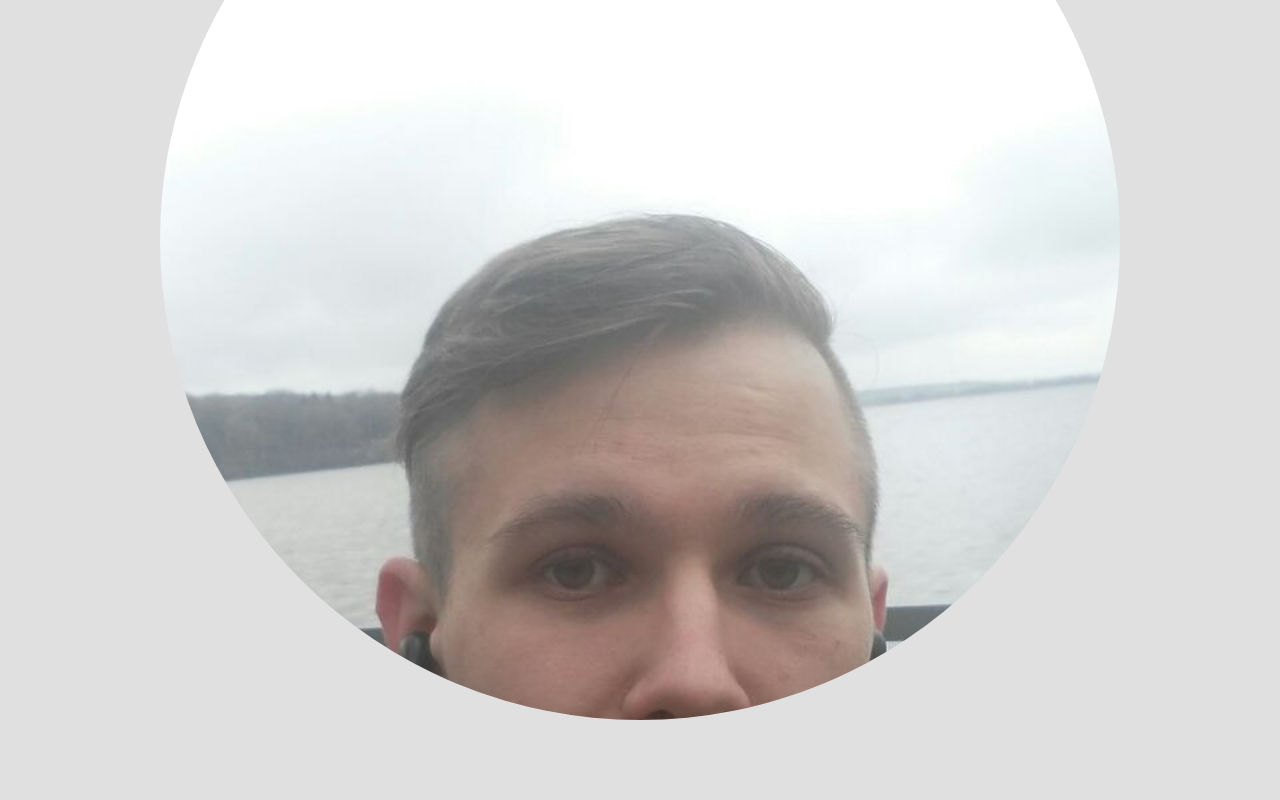
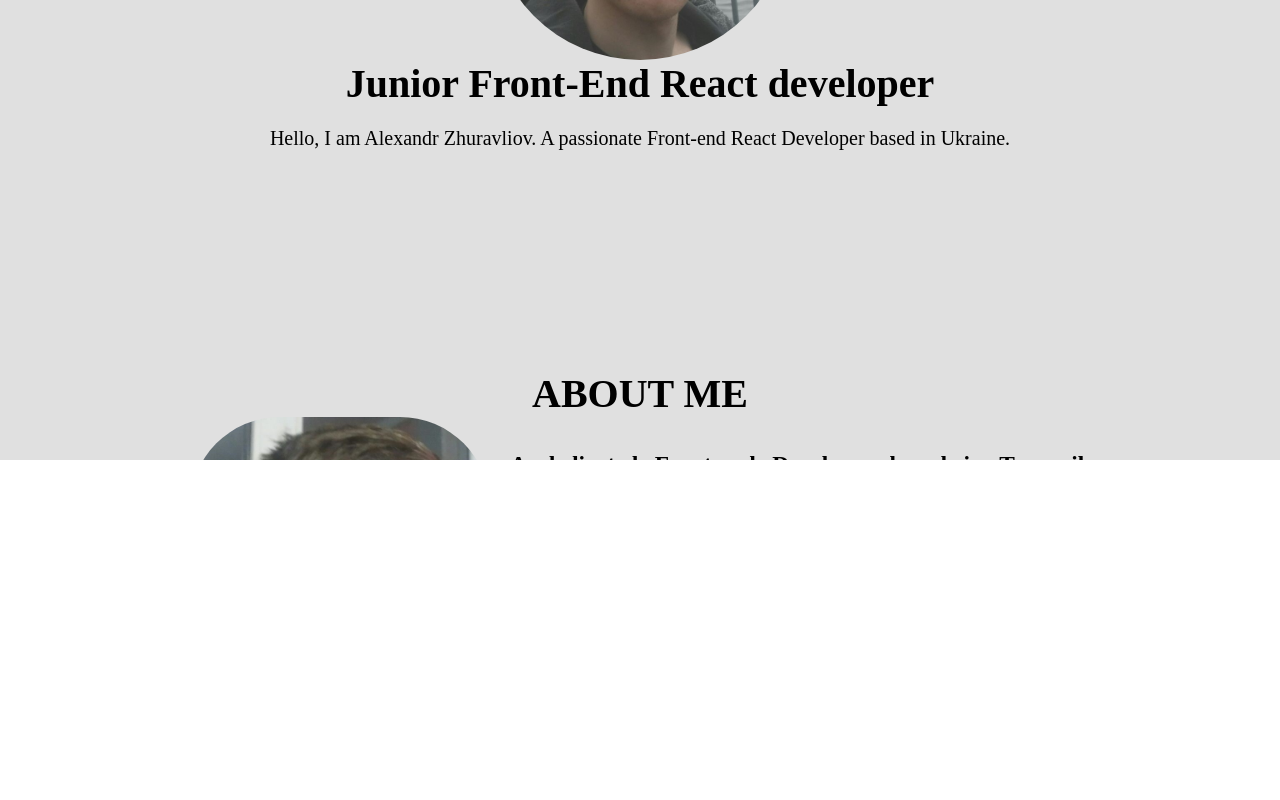
Before and after one commit to Dagrea/AlexZhura, a React (Create React App) app: page / in a window 1280 px wide. Shown: the part 340-1140 px from the top of the page. After the commit the page ends 800 px from the top, so only its background shows below. Built offline with nearby package versions, Linux system fonts and the light colour scheme.

Commit message:
css/animation adjustment

```diff
--- a/package.json
+++ b/package.json
@@ -6,6 +6,7 @@
     "@testing-library/jest-dom": "^5.16.5",
     "@testing-library/react": "^13.4.0",
     "@testing-library/user-event": "^13.5.0",
+    "lodash": "^4.17.21",
     "npm-run-all": "^4.1.5",
     "react": "^18.2.0",
     "react-dom": "^18.2.0",
--- a/src/App.js
+++ b/src/App.js
@@ -1,4 +1,4 @@
-import logo from './logo.svg'
+import React, {useState, useEffect, useCallback} from 'react';
 import './styles/css/App.css'
 import Navbar from './components/Navbar.jsx'
 import Footer from './components/Footer.jsx'
@@ -6,16 +6,31 @@ import Greeting from './components/Greeting.jsx'
 import About from './components/About.jsx'
 import Portfolio from './components/Portfolio.jsx'
 import Contact from './components/Contact.jsx'
+import debounce from "lodash/debounce";
 
 function App() {
+  const [isScroll, setIsScroll] = useState(false);
+  const setFalse = () => {
+    setIsScroll(false);
+  };
+  const debouncedHandleOnScroll = useCallback(debounce(()=>{setFalse()}, 100),
+    []);
+  const handleOnScroll = () => {
+    if(!isScroll) {
+      setIsScroll(true);
+    }
+    debouncedHandleOnScroll();
+  };
   return (
-    <div className="App">
+    <div className={isScroll ? 'App' : 'App scroll-hide'} onScroll={handleOnScroll}>
       <Navbar/>
       <div className="content">
+      <div className="content_inner">
       <Greeting/>
       <About/>
       <Portfolio/>
       <Contact/>
+      </div>
       </div>
       <Footer/>
     </div>
--- a/src/components/About.jsx
+++ b/src/components/About.jsx
@@ -1,13 +1,20 @@
 import React from 'react';
+import avatar from '../assets/about.jpg'
 
 const About = () => {
 
   return (
     <div className="about" >
     <div><h1>ABOUT ME</h1></div>
-    <div>A dedicated Front-end Developer based in Ternopil, Ukraine. Ready for relocate</div>
-    <div className="avatar_about"></div>
-    <div><p> As a Junior Front-End Developer, I possess an impressive arsenal of skills in HTML, CSS, JavaScript and React. I excel in designing and maintaining responsive websites that offer a smooth user experience. My expertise lies in crafting dynamic, engaging interfaces through writing clean and optimized code and utilizing cutting-edge development tools and techniques.</p></div>
+   <div className="about_inner">
+    <div className="avatar_about">
+      <img className="avatar_about_img" src={avatar} alt="avatar" />
+    </div>
+    <div className="about_text">
+    <div> <h3>A dedicated Front-end Developer based in Ternopil, Ukraine. Ready for relocate</h3></div>
+    <p> As a Junior Front-End Developer, I possess an impressive arsenal of skills in HTML, CSS, JavaScript and React. I excel in designing and maintaining responsive websites that offer a smooth user experience. My expertise lies in crafting dynamic, engaging interfaces through writing clean and optimized code and utilizing cutting-edge development tools and techniques.</p>
+    </div>
+    </div>
     </div>
   );
 };
--- a/src/components/Greeting.jsx
+++ b/src/components/Greeting.jsx
@@ -1,10 +1,16 @@
-import React from 'react';
+import React, {useState} from 'react';
 
 const Greeting = () => {
-
+  const [isActive, setIsActive] = useState(false);
+  let className = 'avatar';
+  if (isActive) {
+    className += ' avatar_running';
+  }
   return (
     <div className="greeting" >
-    <div className="avatar"></div>
+    <div className={className}
+      onMouseEnter={() => setIsActive(current => !current)}
+    ></div>
     <h1>Junior Front-End React developer</h1>
     <p>Hello, I am Alexandr Zhuravliov. A passionate Front-end React Developer based in Ukraine. </p>
     </div>
--- a/src/components/Portfolio.jsx
+++ b/src/components/Portfolio.jsx
@@ -1,10 +1,16 @@
-import React from 'react';
+import React, {useState} from 'react';
 
 const Portfolio = () => {
 
+  const [projects, setProjects] = useState([]);
   return (
     <div className="" >
     <h1>Portfolio</h1>
+    {projects.length > 0 ?
+    projects.map((data) => (
+      <div>Project {data.name}</div>)) :
+    <div><h3>New projects coming soon... </h3></div>
+    }
     </div>
   );
 };
--- a/src/styles/css/App.css
+++ b/src/styles/css/App.css
@@ -1,24 +1,31 @@
 @font-face ("Nanum Gothic Coding", "../fonts/NanumGothicCoding-Bold.ttf");
 @font-face : cursive;
-@keyframes rotate {
+@keyframes borders-morph {
   0% {
-    transform: rotate(0deg);
+    border-radius: 50%;
   }
   25% {
-    transform: rotate(180deg);
+    border-radius: 60% 40% 60% 40%/60% 40% 60% 40%;
   }
   50% {
-    transform: rotate(360deg);
+    border-radius: 40% 60% 60% 40%/60% 40% 60% 40%;
   }
   75% {
-    transform: rotate(180deg);
+    border-radius: 40% 60% 40% 60%/60% 40% 60% 40%;
   }
   100% {
-    transform: rotate(0deg);
+    border-radius: 50%;
   }
+}
+@keyframes to-circle {
+  border-radius: 50%;
 }
 html {
   box-sizing: border-box;
+}
+
+h1, h2, h3, h4, h5, h6 {
+  margin: 0px;
 }
 
 *, *::after, *::before {
@@ -27,8 +34,7 @@ html {
 
 body {
   min-width: 320px;
-  overflow-x: hidden;
-  scroll-behavior: smooth;
+  overflow: hidden;
 }
 
 a {
@@ -37,16 +43,42 @@ a {
 }
 
 .App {
+  height: 100%;
+  max-height: 100vh;
+  overflow: overlay;
+  overflow-x: hidden;
   text-align: center;
   font-family: "Nanum Gothic Coding";
-  font-size: 5vw;
+  font-size: calc(15px + 0.390625vw);
+}
+.App::-webkit-scrollbar {
+  width: 10px;
+  background-color: transparent;
+  z-index: 11;
+}
+.App::-webkit-scrollbar-track {
+  background-color: transparent;
+}
+.App::-webkit-scrollbar-thumb {
+  background-color: rgba(0, 0, 0, 0.2);
+  border-radius: 20px;
+}
+.App::-webkit-scrollbar-thumb:hover {
+  background-color: rgba(0, 0, 0, 0.4);
+}
+.App::-webkit-scrollbar-thumb:active {
+  background-color: rgba(0, 0, 0, 0.9);
+}
+
+.scroll-hide::-webkit-scrollbar {
+  width: 0px;
 }
 
 .navbar {
   position: sticky;
   top: 0px;
   width: 100%;
-  z-index: 100;
+  z-index: 10;
   background-color: #1B2125;
   color: #C0C0C0;
   min-height: 70px;
@@ -56,35 +88,44 @@ a {
   padding: 0 20px;
 }
 .navbar_logo {
-  font-size: calc(15px + 0.8vw);
+  font-size: calc(20px + 0.390625vw);
   transition-property: font-size;
   transition-duration: 1s;
   transition-delay: 0.2s;
+  cursor: pointer;
 }
 .navbar_logo:hover {
   font-size: calc(20px + 0.8vw);
 }
 
+@media (min-width: 640px) {
+  .navbar {
+    min-height: 80px;
+    padding: 0 30px;
+  }
+}
 .content {
   padding: 80px 10px 10px 10px;
   background-color: #E0E0E0;
   min-height: 100vh;
+  display: flex;
+  justify-content: center;
 }
 
-.footer {
-  background-color: #1B2125;
-  color: #C0C0C0;
-  min-height: 70px;
-  display: flex;
-  justify-content: center;
-  align-items: center;
+@media (min-width: 640px) {
+  .content {
+    padding: 20px 40px;
+  }
+  .content_inner {
+    max-width: 900px;
+  }
 }
-
 .menu {
   width: 40px;
   height: 40px;
   border: none;
   position: relative;
+  cursor: pointer;
 }
 .menu::after {
   content: "";
@@ -98,15 +139,64 @@ a {
   box-shadow: 0 4px 0 0 #C0C0C0, 0 8px 0 0 #C0C0C0;
 }
 
-.greeting, .about {
+.greeting {
   display: flex;
   flex-direction: column;
   justify-content: center;
   align-items: center;
 }
 
+.avatar {
+  background-image: url("../../assets/avatar1.jpg");
+  width: 15em;
+  height: 15em;
+  background-repeat: no-repeat;
+  background-size: 15em;
+  border-radius: 50%;
+}
+.avatar_running {
+  animation: borders-morph 1.5s linear infinite;
+  animation-play-state: running;
+}
+
 .about {
+  display: flex;
+  flex-direction: column;
+  justify-content: center;
+  align-items: center;
   text-align: justify;
+  padding-top: 200px;
+}
+.about_text {
+  max-width: 640px;
+}
+
+.avatar_about {
+  display: flex;
+  justify-content: center;
+}
+
+.avatar_about_img {
+  border-radius: 30%;
+  width: 15em;
+  height: 15em;
+}
+
+@media (min-width: 1024px) {
+  .about_inner {
+    display: flex;
+    flex-direction: row;
+  }
+  .about_text {
+    display: flex;
+    flex-direction: column;
+    justify-content: center;
+    align-items: center;
+    padding-left: 20px;
+  }
+}
+.portfolio {
+  margin-top: 200px;
 }
 
 .contact {
@@ -114,32 +204,19 @@ a {
   flex-direction: column;
   justify-content: center;
   align-items: center;
+  margin-top: 200px;
 }
 .contact div:not(:nth-child(2)) {
   margin-top: 20px;
 }
 
-.avatar, .avatar_about {
-  background-image: url("../../assets/avatar.jpg");
-  width: 15em;
-  height: 15em;
-  background-repeat: no-repeat;
-  background-size: 15em;
-  border-radius: 50%;
-}
-.avatar_about {
-  background-image: url("../../assets/about.jpg");
-  animation: rotate 10s linear infinite;
-}
-
-@media (min-width: 640px) {
-  .content {
-    padding: 20px 40px;
-  }
-  .navbar {
-    min-height: 80px;
-    padding: 0 30px;
-  }
+.footer {
+  background-color: #1B2125;
+  color: #C0C0C0;
+  min-height: 70px;
+  display: flex;
+  justify-content: center;
+  align-items: center;
 }
 
 /*# sourceMappingURL=App.css.map */
--- a/src/styles/sass/App.sass
+++ b/src/styles/sass/App.sass
@@ -1,26 +1,54 @@
 @import 'variables'
 @import 'fonts'
 @import 'animation'
+$size: 10px
 html
   box-sizing: border-box
+
+h1,h2,h3,h4,h5,h6
+  margin: 0px
+
 *,*::after,*::before
   box-sizing: inherit
+
 body
   min-width: 320px
-  overflow-x: hidden
-  scroll-behavior: smooth
+  overflow: hidden
+
 a
   text-decoration: none
   color: inherit
+
 .App
+  height:100%
+  max-height: 100vh
+  overflow: overlay
+  overflow-x: hidden
   text-align: center
   font-family: $font-stack
-  font-size: calc(5vw)
+  font-size: calc(15px + 0.390625vw)
+  &::-webkit-scrollbar
+    width:  10px
+    background-color: transparent
+    z-index: 11
+  &::-webkit-scrollbar-track
+    background-color: transparent
+  &::-webkit-scrollbar-thumb
+    background-color: rgba(0,0,0,0.2)
+    border-radius: 20px
+    &:hover
+      background-color: rgba(0,0,0,0.4)
+    &:active
+      background-color: rgba(0,0,0,0.9)
+.scroll-hide
+  &::-webkit-scrollbar
+    width:  0px
+
 .navbar
   position: sticky
   top: 0px
   width: 100%
-  z-index: 100
+  z-index: 10
   background-color: $main-color
   color: $text-color
   min-height: 70px
@@ -29,29 +57,37 @@ a
   align-items: center
   padding: 0 20px
   &_logo
-    font-size: calc(15px + .8vw)
+    font-size: calc(20px + 0.390625vw)
     transition:
       property: font-size
       duration: 1s
       delay: 0.2s
+    cursor: pointer
     &:hover
-      font-size: calc(20px + .8vw)
+      font-size: calc(20px + 0.8vw)
+@media(min-width: 640px)
+  .navbar
+    min-height: 80px
+    padding: 0 30px
+
 .content
   padding: 80px 10px 10px 10px
   background-color: $back-color
   min-height: 100vh
-.footer
-  background-color: $main-color
-  color: $text-color
-  min-height: 70px
   display: flex
   justify-content: center
-  align-items: center
+@media(min-width: 640px)
+  .content
+    padding: 20px 40px
+    &_inner
+      max-width: 900px
+
 .menu
   width: 40px
   height: 40px
   border: none
   position: relative
+  cursor: pointer
   &::after
     content:""
     width: 12px
@@ -62,35 +98,71 @@ a
     top: 15px
     left: 15px
     box-shadow: 0 4px 0 0 $text-color, 0 8px 0 0 $text-color
+
 .greeting
   display: flex
   flex-direction: column
   justify-content: center
   align-items: center
+
+.avatar
+  background-image: url('../../assets/avatar1.jpg')
+  width: 15em
+  height: 15em
+  background-repeat: no-repeat
+  background-size: 15em
+  border-radius: 50%
+  &_running
+    animation: borders-morph 1.5s linear infinite
+    animation-play-state: running
+
 .about
-  @extend .greeting
+  display: flex
+  flex-direction: column
+  justify-content: center
+  align-items: center
   text-align: justify
+  padding-top: 200px
+  &_text
+    max-width: 640px
+
+.avatar_about
+  display: flex
+  justify-content: center
+.avatar_about_img
+  border-radius: 30%
+  width: 15em
+  height: 15em
+@media(min-width: 1024px)
+  .about
+    &_inner
+      display: flex
+      flex-direction: row
+    &_text
+      display: flex
+      flex-direction: column
+      justify-content: center
+      align-items: center
+      padding-left: 20px
+  .avatar_about
+
+.portfolio
+  margin-top: 200px
 .contact
   display: flex
   flex-direction: column
   justify-content: center
   align-items: center
+  margin-top: 200px
   & div:not(:nth-child(2))
     margin-top: 20px
-.avatar
-  background-image: url('../../assets/avatar.jpg')
-  width: 15em
-  height: 15em
-  background-repeat: no-repeat
-  background-size: 15em
-  border-radius: 50%
-  &_about
-    @extend .avatar
-    background-image: url('../../assets/about.jpg')
-    animation: rotate 10s linear infinite
-@media(min-width: 640px)
-  .content
-    padding: 20px 40px
-  .navbar
-    min-height: 80px
-    padding: 0 30px
+
+
+
+.footer
+  background-color: $main-color
+  color: $text-color
+  min-height: 70px
+  display: flex
+  justify-content: center
+  align-items: center
```
Also changed, not shown: src/styles/sass/animation.sass (+8 -6 lines), 2 other files (tests, documents, lock files or other folders).
